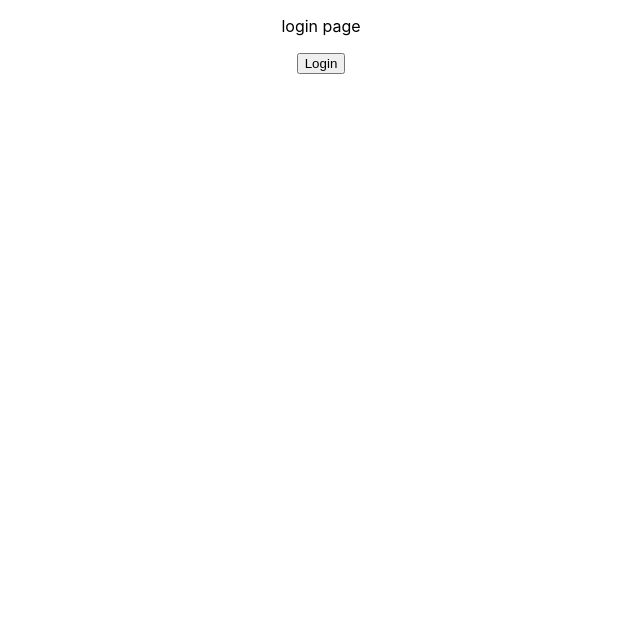
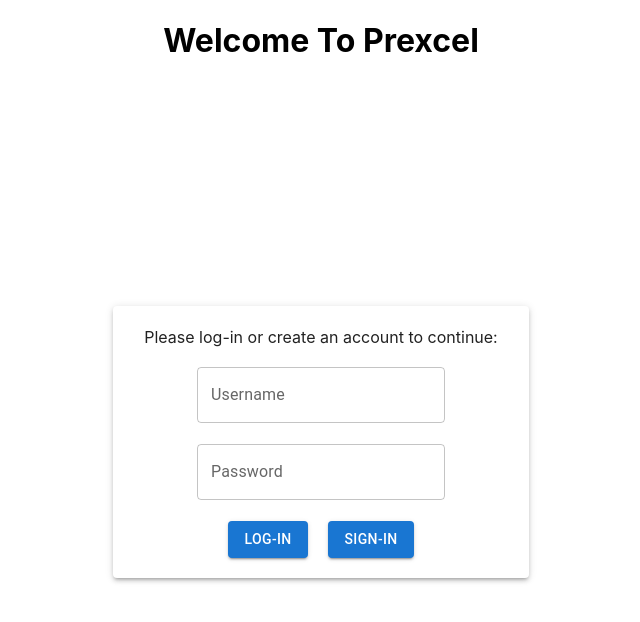
Before and after one commit to cankirimca/Prexcel, a React (Create React App) app in the folder project/frontend/prexcel/: page /pages/Login in a window 1280 px wide. Shown: the top 622 px of the page, without its empty margins (319-959 px from the left). Built offline with nearby package versions, Linux system fonts and the light colour scheme.

Commit message:
Implemented the login page.

```diff
--- a/project/frontend/prexcel/src/App.js
+++ b/project/frontend/prexcel/src/App.js
@@ -19,6 +19,7 @@
 import MyPresentations from "./pages/MyPresentations";
 import PresentationDetails from "./pages/PresentationDetails";
 import TranscriptDetails from "./pages/TranscriptDetails";
+import SignUp from "./pages/SignUp";
 
 import ScreenIds from "./pages/ScreenIds";
 
@@ -41,7 +42,9 @@
      else if (currentScreen === ScreenIds.PRESENTATION_DETAILS_SCREEN_ID)
         return <PresentationDetails onPresentationDetails={changeViewHandler}/>;
      else if (currentScreen === ScreenIds.TRANSCRIPT_DETAILS_SCREEN_ID)
-        return <TranscriptDetails onTranscriptDetails={changeViewHandler}/>
+        return <TranscriptDetails onTranscriptDetails={changeViewHandler}/>;
+     else if (currentScreen === ScreenIds.SIGNUP_SCREEN_ID)
+        return <SignUp onSignUp={changeViewHandler}/>
   }
 
 //  function navigate() {
--- a/project/frontend/prexcel/src/pages/Login.js
+++ b/project/frontend/prexcel/src/pages/Login.js
@@ -3,9 +3,12 @@
 import * as ReactDOM from "react-dom";
 import ScreenIds from "./ScreenIds";
 
+// material ui components
+import {Button, Grid, Paper, TextField} from "@mui/material";
+
+
 
 const Login = (props) => {
-
 
   function attemptLogin() {
 
@@ -24,17 +27,45 @@
      }
   }
 
+   function goToSignUp() {
+
+      props.onLoginHandler(ScreenIds.SIGNUP_SCREEN_ID)
+   }
+
     return (
-        <div>
-            <p>
-                login page
-            </p>
+       <Grid container spacing={2}>
+
+          <Grid item xs={12}>
+             <h1 style={{flexDirection:'row', alignItems:'center', justifyContent:'center'}} >Welcome To Prexcel </h1>
+          </Grid>
+
+          <Grid item xs={4}/>
+          <Grid item xs={4}>
+             <Paper style={{marginTop: '50%', marginBottom:'5%', flexDirection:'row', alignItems:'center', justifyContent:'center'}} elevation={3}>
+
+                <Grid style={{ paddingTop: '5%' }} item xs={12}>
+                  Please log-in or create an account to continue:
+                </Grid>
+
+                <Grid style={{ marginTop: '5%', }} item xs={12}>
+                   <TextField id="outlined-basic" label="Username" variant="outlined" />
+                </Grid>
+
+                <Grid style={{ marginTop: '5%'}} item xs={12}>
+                   <TextField id="outlined-basic" label="Password" variant="outlined" />
+                </Grid>
+
+                <Grid style={{ marginTop: '5%', paddingBottom:'5%'}} item xs={12}>
+                   <Button style={{ marginRight: '5%'}} variant="contained" onClick={attemptLogin}>Log-In</Button>
+                   <Button variant="contained" onClick={goToSignUp}>Sign-In</Button>
+                </Grid>
+
+             </Paper>
+          </Grid>
+          <Grid item xs={4}/>
 
 
-          <button onClick={attemptLogin}>Login</button><br/><br/>
-
-        </div>
-
+       </Grid>
     );
 };
 
--- /dev/null
+++ b/project/frontend/prexcel/src/pages/SignUp.js
@@ -0,0 +1,11 @@
+import React, { useState, useEffect, useRef } from "react";
+import {render} from "react-dom";
+import * as ReactDOM from "react-dom";
+import ScreenIds from "./ScreenIds";
+
+const SignUp = (props) => {
+
+   return <div></div>;
+}
+
+export default SignUp;
```
